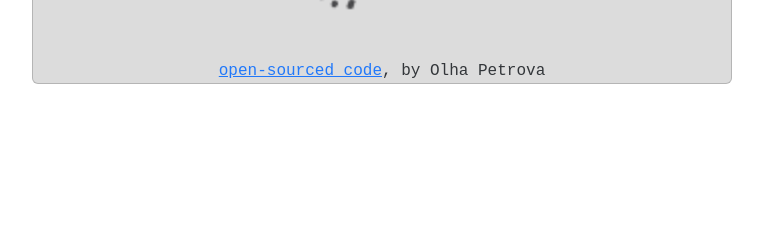
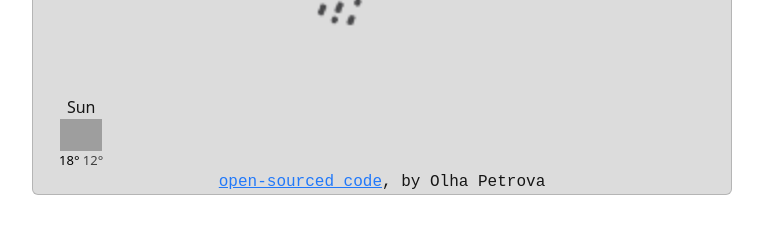
Before and after one commit to OlhaPetrova/Weather-project, a plain HTML site: page index.html in a window 1280 px wide. Shown: the part 292-526 px from the top of the page, without its empty margins (258-1021 px from the left). Drawn offline with nearby package versions, Linux system fonts and the light colour scheme; grey boxes are pictures that could not be loaded.

Commit message:
add HTML\CSS for forecast

```diff
--- a/index.html
+++ b/index.html
@@ -18,7 +18,7 @@
     <div class="container">
       <div class="card">
         <div class="card-body">
-          <form>
+          <form class="mb-3">
             <div class="row justify-content-end">
               <div class="col-sm-8">
                 <input
@@ -76,6 +76,20 @@
                 <div id="date"><strong>Monday 9:58</strong></div>
               </div>
             </div>
+            <div class="weather-forecast">
+            <div class="row">
+              <div class="col-2">
+                <div class="weather-forecast-date">Sun</div>
+                <img
+                  src="http://openweathermap.org/img/wn/50d@2x.png"
+                  alt=""
+                  width="42"
+                />
+                <div class="weather-forecast-temperatures">
+                  <span class="weather-forecast-temperature-max"> 18° </span>
+                  <span class="weather-forecast-temperature-min"> 12° </span>
+                </div>
+              </div>
           </div>
 
 
--- a/src/style.css
+++ b/src/style.css
@@ -1,5 +1,5 @@
 h1 {
-  font-size:35px;
+  font-size: 35px;
 }
 .main-weather {
   margin-top: 30px;
@@ -33,6 +33,24 @@ h1 {
 .units .active:hover {
   text-decoration: none;
 }
+.weather-forecast {
+  margin-top: 20px;
+  text-align: center;
+  color: #000;
+}
+
+.weather-forecast-date {
+  font-size: 16px;
+  opacity: 0.9;
+}
+
+.weather-forecast-temperature-min {
+  opacity: 0.7;
+}
+
+.weather-forecast-temperatures {
+  font-size: 13px;
+}
 footer {
   text-align: center;
   font-family: monospace;
```
